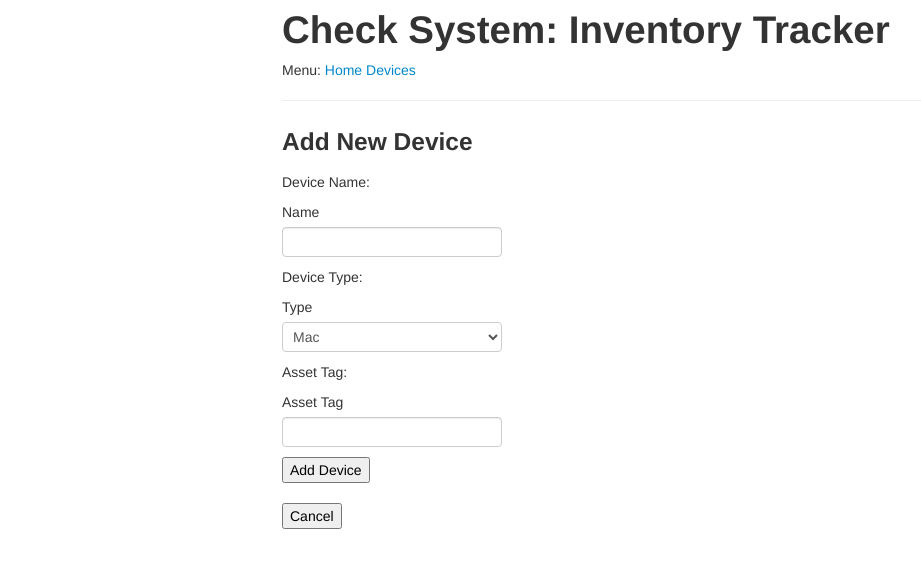
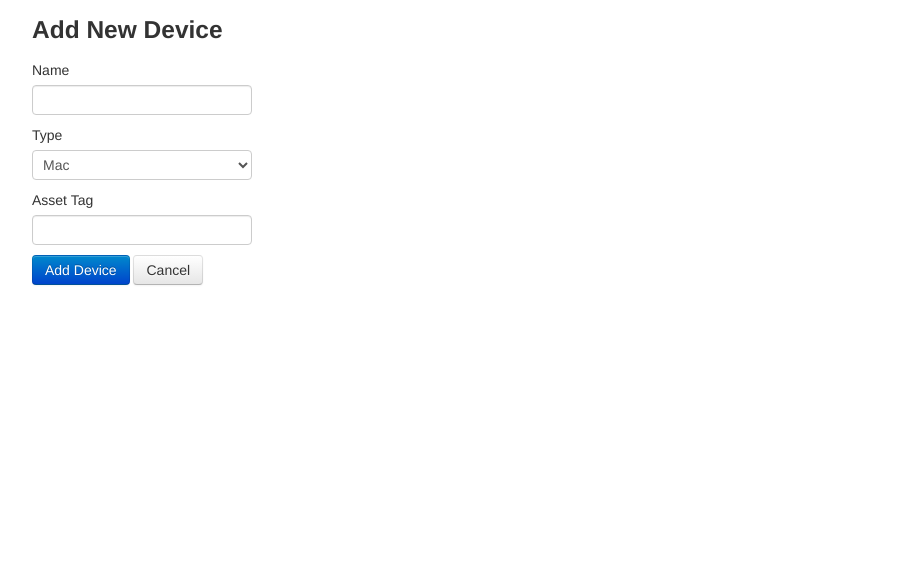
Before and after one commit to jessemcbrower/checkout_system, a Flask app: page /devices/add in a window 1280 px wide. Shown: the top 568 px of the page, without its empty margins (23-944 px from the left). Run offline with Flask 3, Linux system fonts and the light colour scheme; the visitor is signed in with stand-in values (Sample User, id 1).

Commit message:
Removed js ajax function and added device/delete endpoint to handle DELETE

```diff
--- a/app/models.py
+++ b/app/models.py
@@ -23,21 +23,17 @@ class DeviceManager:
     def add_or_update_device(self, device_id, user_id=None):
         device = self.get_device(device_id)
         if device:
-            if user_id:  # If a user is provided, check out the device
+            if user_id:  # Check out the device if user_id is provided
                 device['user'] = user_id
-            else:  # Otherwise, check in the device
+            else:  # Check in the device if no user_id
                 device['user'] = 'Available'
             self.write_devices()
             return device
         return None
 
     def delete_device(self, device_id):
-        device = self.get_device(device_id)
-        if device:
-            self.devices.remove(device)
-            self.write_devices()
-            return device
-        return None
+        self.devices = [device for device in self.devices if device['id'] != device_id]
+        self.write_devices()
 
 class User(UserMixin):
     def __init__(self, username):
--- a/app/routes.py
+++ b/app/routes.py
@@ -72,7 +72,7 @@ def add_device():
             return redirect('/devices')
     return render_template('add.html', form=form)
 
-@app.route('/devices/<int:device_id>', methods=['GET', 'POST', 'DELETE'])
+@app.route('/devices/<int:device_id>', methods=['GET', 'POST'])
 @login_required
 def device(device_id):
     device = device_manager.get_device(device_id)
@@ -83,30 +83,33 @@ def device(device_id):
         return render_template('device.html', device=device)
 
     if request.method == 'POST':
-        if not device:
-            abort(404)
-        if request.form.get('action') == 'checkin':  # Differentiate actions
+        action = request.form.get('action')
+        if action == 'checkin':
             updated_device = device_manager.add_or_update_device(device_id)
+        elif action == 'checkout':
+            updated_device = device_manager.add_or_update_device(device_id, str(current_user.id))
         else:
-            updated_device = device_manager.add_or_update_device(device_id, str(current_user.id))
-
+            abort(400)  # Invalid action
         if not updated_device:
             abort(404)
         return redirect('/devices')
 
-    if request.method == 'DELETE':
-        if not device:
-            abort(404)
+@app.route('/devices/<int:device_id>/delete', methods=['POST'])
+@login_required
+def delete_device(device_id):
+    device = device_manager.get_device(device_id)
+    if device:
         device_manager.delete_device(device_id)
-        return 'OK'
+        flash(f"Device {device['name']} deleted successfully.")
+    else:
+        flash("Device not found.")
+    return redirect('/devices')
 
 @app.route('/register', methods=['GET', 'POST'])
 def register():
     form = LoginForm()
     if request.method == 'POST':
-        print("Form submitted!")  # Check if form submission is happening
         if form.validate_on_submit():
-            print("Form validated successfully!")  # Check if form validation is working
             username = form.username.data
             password = form.password.data
 
@@ -122,8 +125,6 @@ def register():
             user_manager.write_users()
             flash('User registered successfully!')
             return redirect('/')
-        else:
-            print("Form validation failed!", form.errors)  # See why validation failed
     return render_template('register.html', form=form)
 
 @app.route('/delete_account', methods=['POST'])
--- a/app/templates/add.html
+++ b/app/templates/add.html
@@ -4,16 +4,23 @@
     <h3>Add New Device</h3>
     <form action="" method="post" name="new_device">
         {{ form.hidden_tag() }}
-        <p>Device Name:</p>
-        {{ form.name.label }} {{ form.name() }}
-        <p>Device Type:</p>
-        {{ form.type.label }} {{ form.type() }}
-        <p>Asset Tag:</p>
-        {{ form.tag.label }} {{ form.tag() }}
-        <br>
-        <input type="submit" value="Add Device">
-    </form>
-    <form action="/devices" method="get">
-        <input type="submit" value="Cancel">
+
+        <div class="form-group">
+            <label for="device-name">{{ form.name.label }}</label>
+            {{ form.name(class="form-control", id="device-name") }}
+        </div>
+
+        <div class="form-group">
+            <label for="device-type">{{ form.type.label }}</label>
+            {{ form.type(class="form-control", id="device-type") }}
+        </div>
+
+        <div class="form-group">
+            <label for="asset-tag">{{ form.tag.label }}</label>
+            {{ form.tag(class="form-control", id="asset-tag") }}
+        </div>
+
+        <input type="submit" class="btn btn-primary" value="Add Device">
+        <a href="/devices" class="btn btn-secondary">Cancel</a>
     </form>
 {% endblock %}
--- a/app/templates/base.html
+++ b/app/templates/base.html
@@ -1,41 +1,28 @@
 <!DOCTYPE html>
-<html>
+<html lang="en">
 <head>
-	<title>Check System: Inventory Tracker</title>
-
-	<link href="/static/css/bootstrap.min.css" rel="stylesheet" media="screen">
+    <meta charset="UTF-8">
+    <meta name="viewport" content="width=device-width, initial-scale=1.0">
+    <title>{% block title %}Checkout System{% endblock %}</title>
+    <link href="/static/css/bootstrap.min.css" rel="stylesheet" media="screen">
     <link href="/static/css/bootstrap-responsive.min.css" rel="stylesheet">
-    <script src="http://code.jquery.com/jquery-latest.js"></script>
-    <script src="/static/js/bootstrap.min.js"></script>
-
-	<script src="https://ajax.googleapis.com/ajax/libs/jquery/1.12.0/jquery.min.js"></script>
-	<script>
-deleteDevice = function(device_id) {
-	$.ajax({
-	    type: "DELETE",
-	    url: "/devices/" + String(device_id),
-	    success: function() {
-	    	window.location = "/devices";
-	    }
-});
-}
-	</script>
 </head>
 <body>
-<style>
-.center {
-	float: none;
-	margin-left: auto;
-	margin-right: auto;
-}
-</style>
-<div class="span7 center">
-	<h1>Check System: Inventory Tracker</h1>
-	<!-- THIS IS JUST FILLER FOR NOW UNTIL I FIGURE OUT HOW I WANT TO DESIGN THINGS -->
-	<p>Menu: <a href="/">Home</a> <a href="/devices">Devices</a></p>
-	<!-- I WOULD EVENTUALLY LIKE THIS TO CHANGED BASED ON LOGIN STATUS -->
-	<hr>
-	{% block content %}{% endblock %}
-</div>
+    <nav>
+        <!-- Add navigation elements here if needed -->
+    </nav>
+    <div class="container">
+        {% with messages = get_flashed_messages() %}
+            {% if messages %}
+            <div class="alert alert-info">
+                {% for message in messages %}
+                    <p>{{ message }}</p>
+                {% endfor %}
+            </div>
+            {% endif %}
+        {% endwith %}
+        {% block content %}
+        {% endblock %}
+    </div>
 </body>
 </html>
```
Also changed, not shown: app/templates/badlogin.html (+6 -5 lines), app/templates/device.html (+5 -2 lines), app/templates/devices.html (+10 -2 lines), app/templates/index.html (+9 -6 lines), app/templates/register.html (+16 -11 lines).
